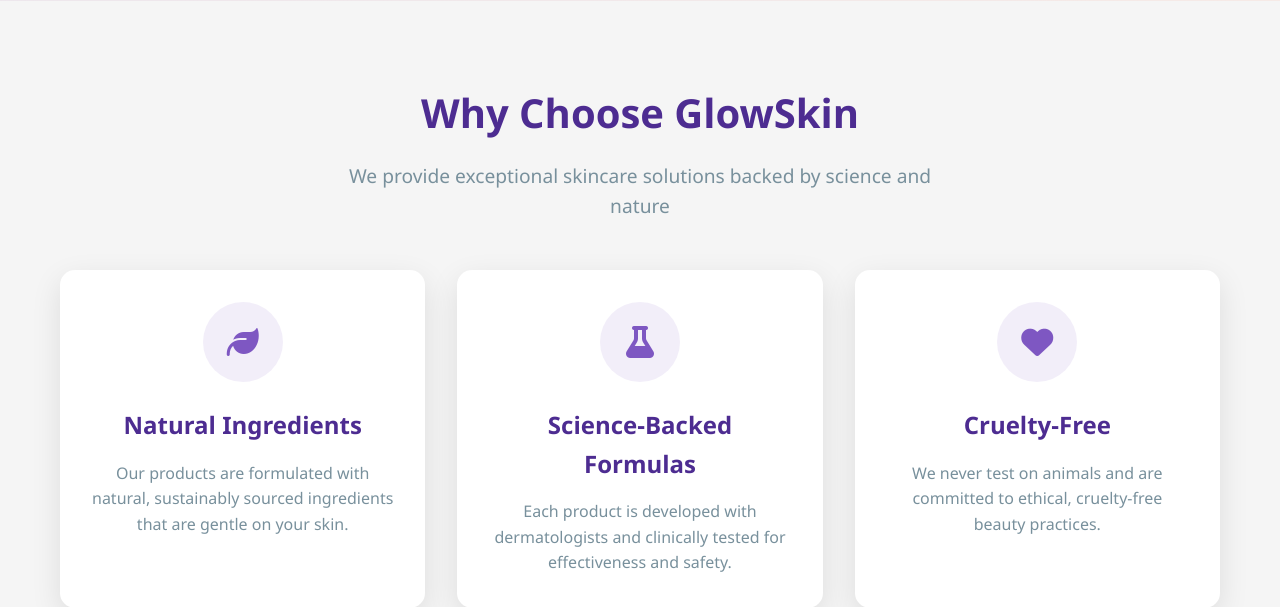
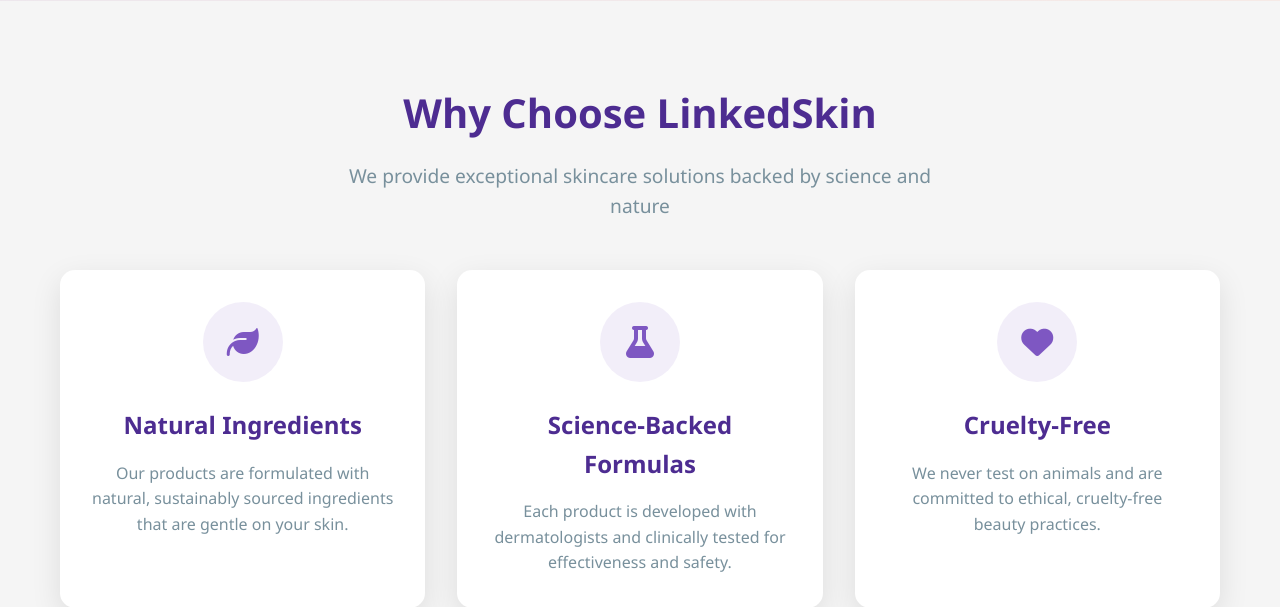
Before and after one commit to lindsy12/summer-project, a PHP site: page / in a window 1280 px wide. Shown: the part 733-1340 px from the top of the page. Run offline with PHP 8.4, Linux system fonts and the light colour scheme.

Commit message:
updated index

```diff
--- a/includes/header.php
+++ b/includes/header.php
@@ -267,7 +267,7 @@ $current_page = basename($_SERVER['PHP_SELF']);
                 <div class="nav-logo">
                     <a href="../index.php" style="display: flex; align-items: center; text-decoration: none; color: inherit;">
                         <img src=""
-                             alt="SkinCare"
+                             alt="LINKEDSKIN"
                              style="height: 50px; margin-right: 10px;">
                     </a>
                 </div>
--- a/index.php
+++ b/index.php
@@ -643,7 +643,7 @@ session_start();
     <section class="features">
         <div class="container">
             <div class="section-title">
-                <h2>Why Choose GlowSkin</h2>
+                <h2>Why Choose LinkedSkin</h2>
                 <p>We provide exceptional skincare solutions backed by science and nature</p>
             </div>
 
```
